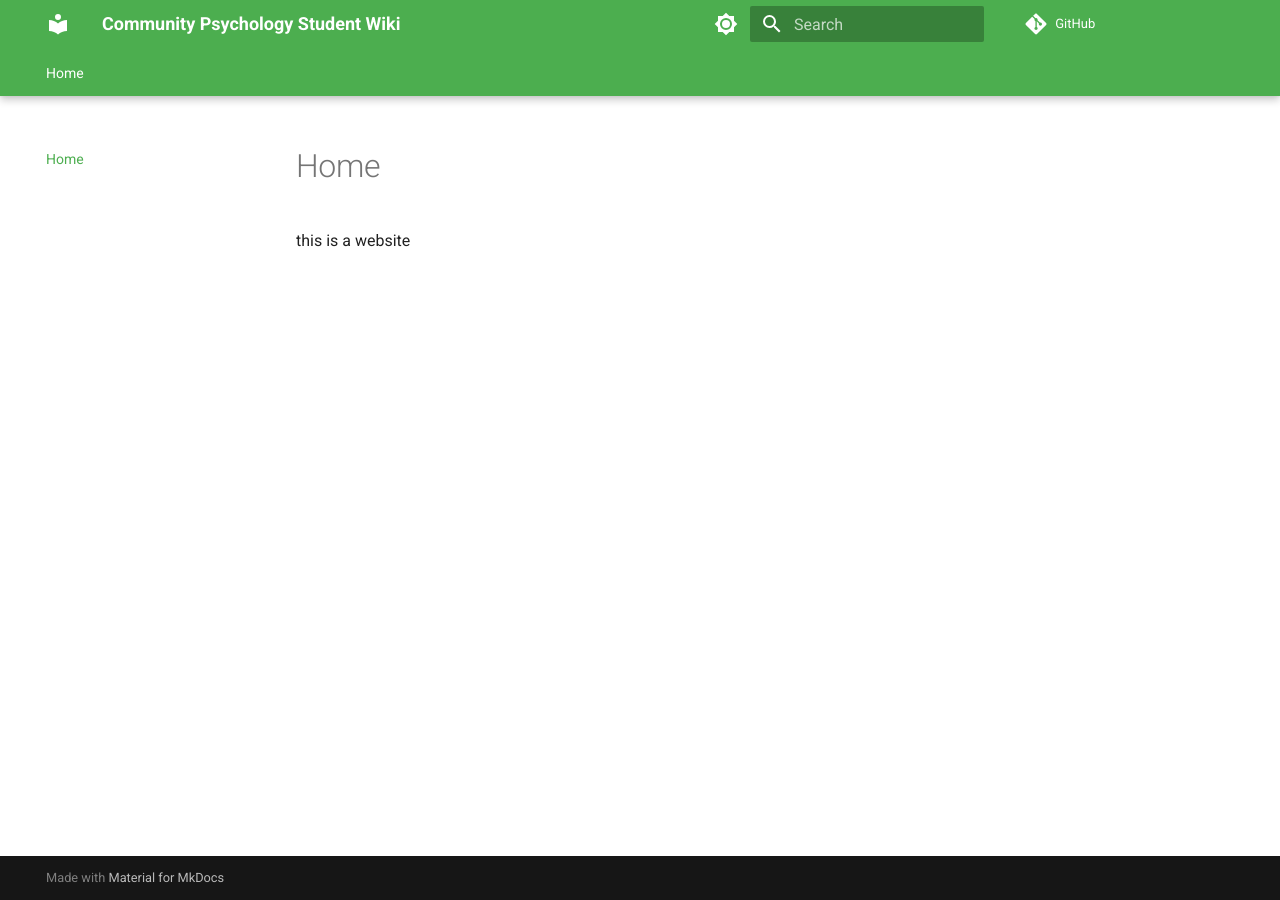
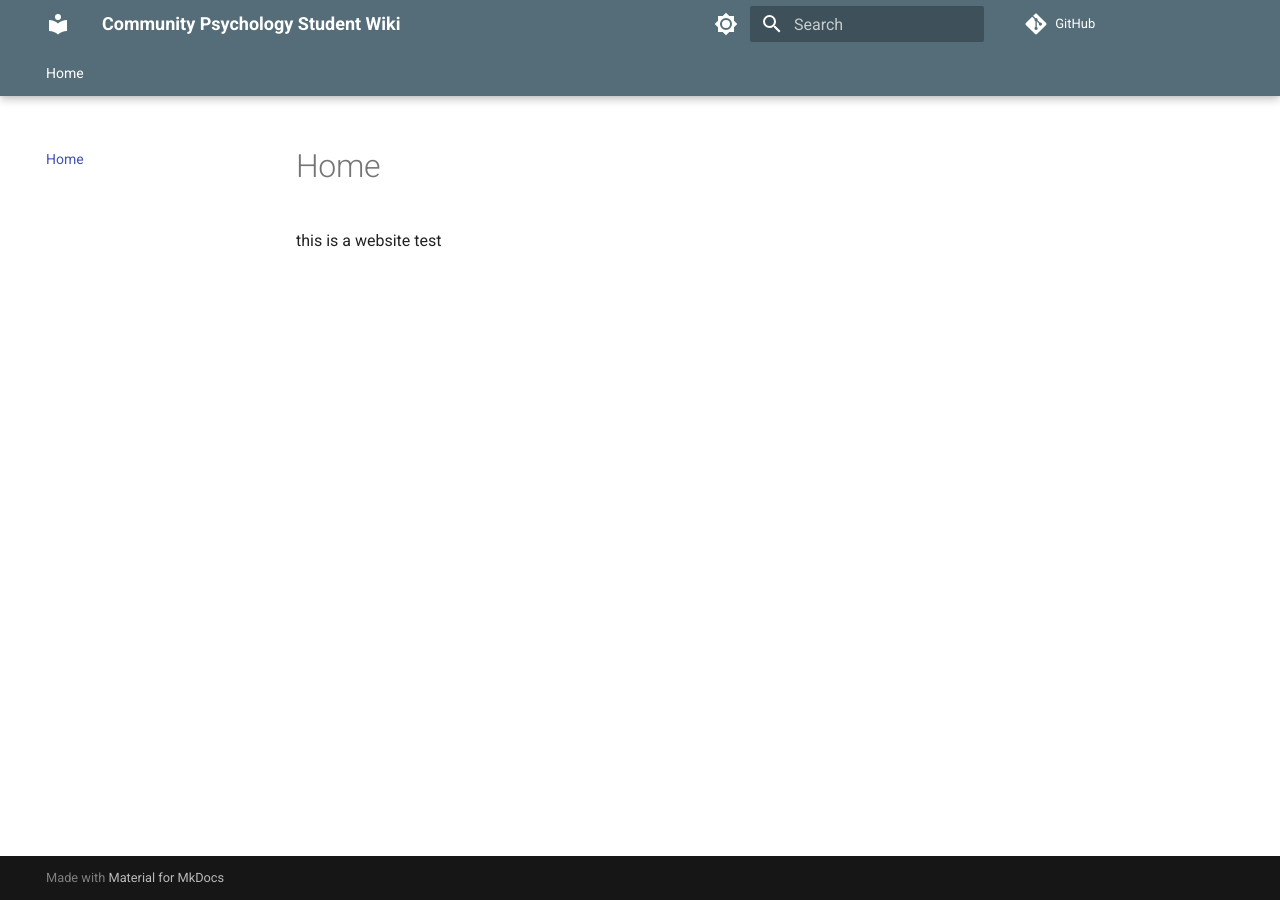
Before and after one commit to studentwiki/studentwiki.github.io, an MkDocs documentation site: the page built from docs/index.md, in a window 1280 px wide. Built offline with MkDocs 1.6.1 and Material for MkDocs 9.7.7, drawn with Linux system fonts in a browser that asks for light colours; comment, search, counter and statistics services are not loaded.

Commit message:
updates to barebones

```diff
--- a/docs/index.md
+++ b/docs/index.md
@@ -1 +1 @@
-this is a website
+this is a website test
--- a/mkdocs.yml
+++ b/mkdocs.yml
@@ -21,7 +21,8 @@ theme:
     # Palette toggle for light mode
     - media: "(prefers-color-scheme: light)"
       scheme: default
-      primary: green
+      primary: blue grey
+      accent: orange
       toggle:
         icon: material/brightness-7
         name: Switch to dark mode
@@ -29,7 +30,8 @@ theme:
     # Palette toggle for dark mode
     - media: "(prefers-color-scheme: dark)"
       scheme: slate
-      primary: green
+      primary: blue grey
+      accent: orange
       toggle:
         icon: material/brightness-4
         name: Switch to light mode
```
